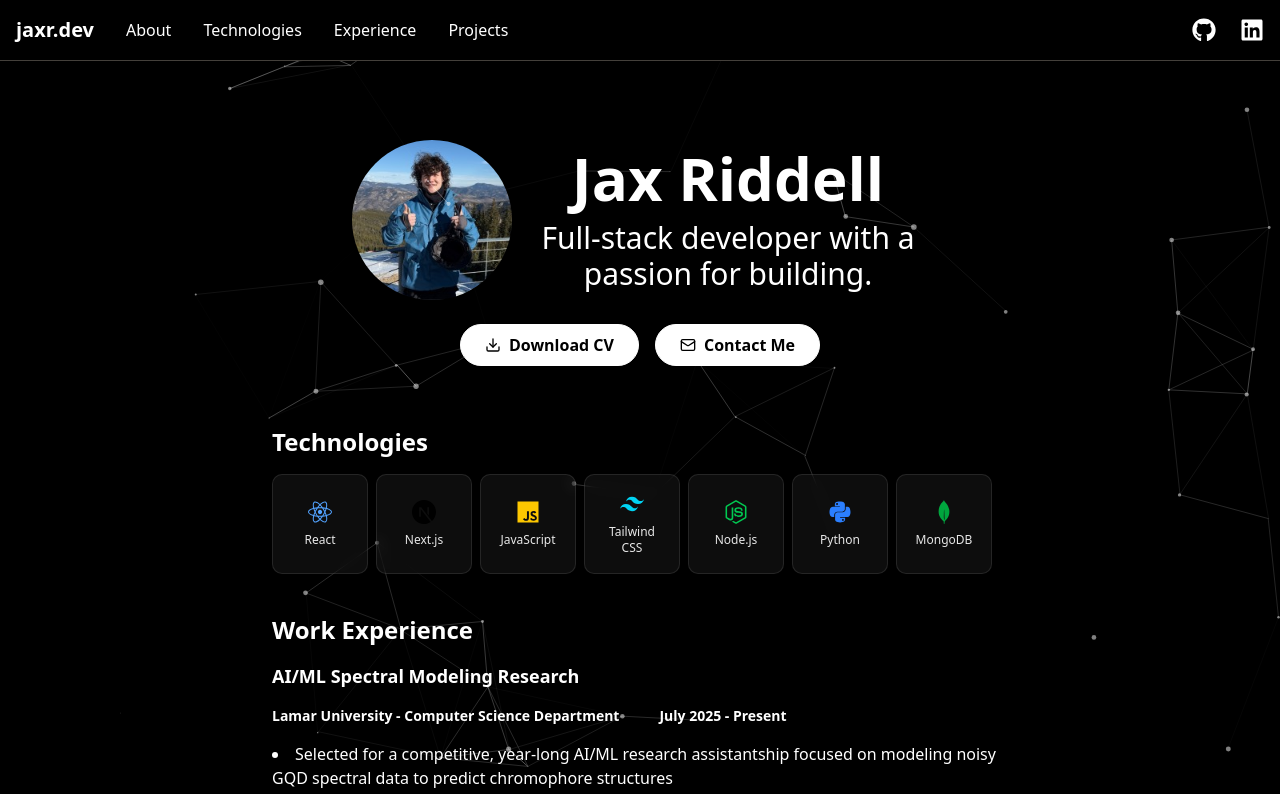
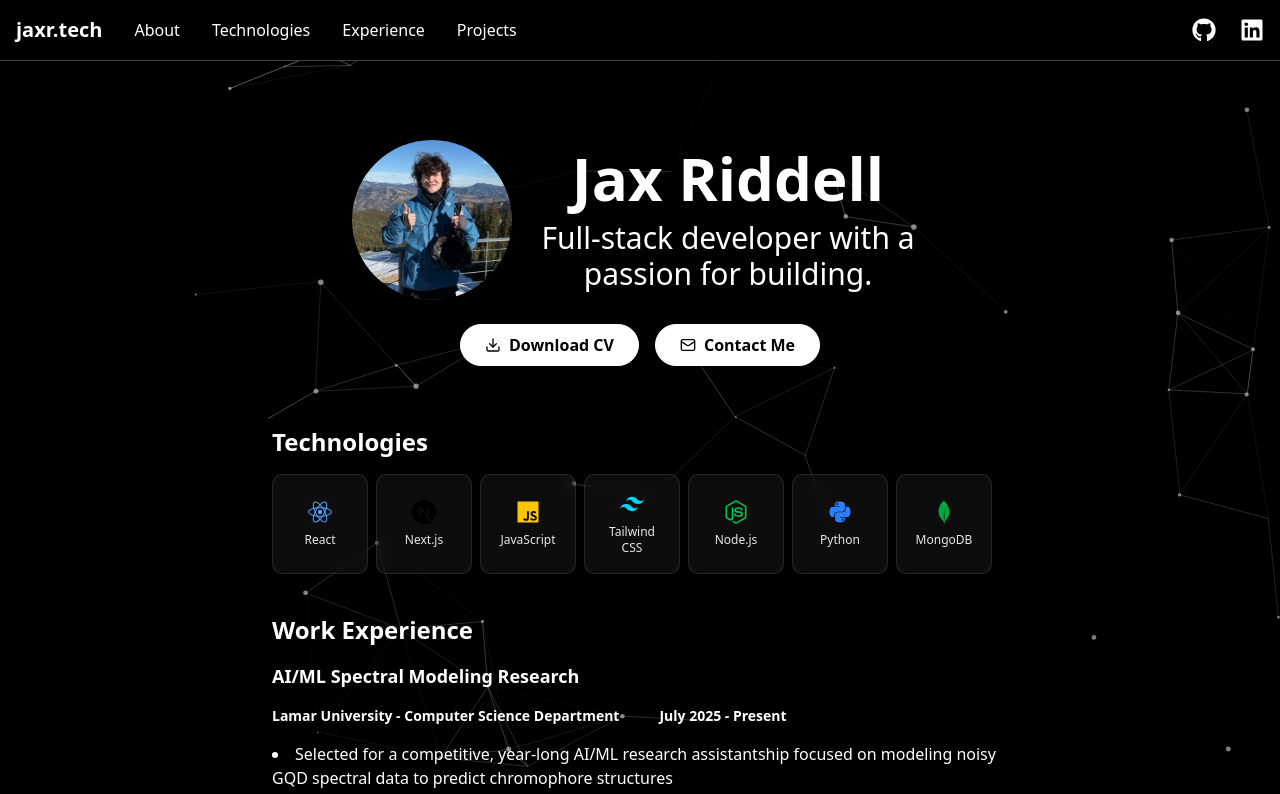
Before and after one commit to jaxridd/github-portfolio, a Next.js app: page / in a window 1280 px wide. Shown: the top 794 px of the page. Built offline with nearby package versions, Linux system fonts and the light colour scheme.

Commit message:
Change header name

```diff
--- a/Components/Header.jsx
+++ b/Components/Header.jsx
@@ -14,7 +14,7 @@ const Header = () => {
     <div className="flex justify-between items-center p-4 fixed top-0 left-0 right-0 z-50 bg-black backdrop-blur-sm border-b-1 border-stone-700 shadow-lg">
       <div className="flex items-center">
         <Link href="#about" className="text-xl font-bold">
-          jaxr.dev
+          jaxr.tech
         </Link>
         <nav className="flex space-x-8 ml-8">
           {navItems.map((item) => (
```
